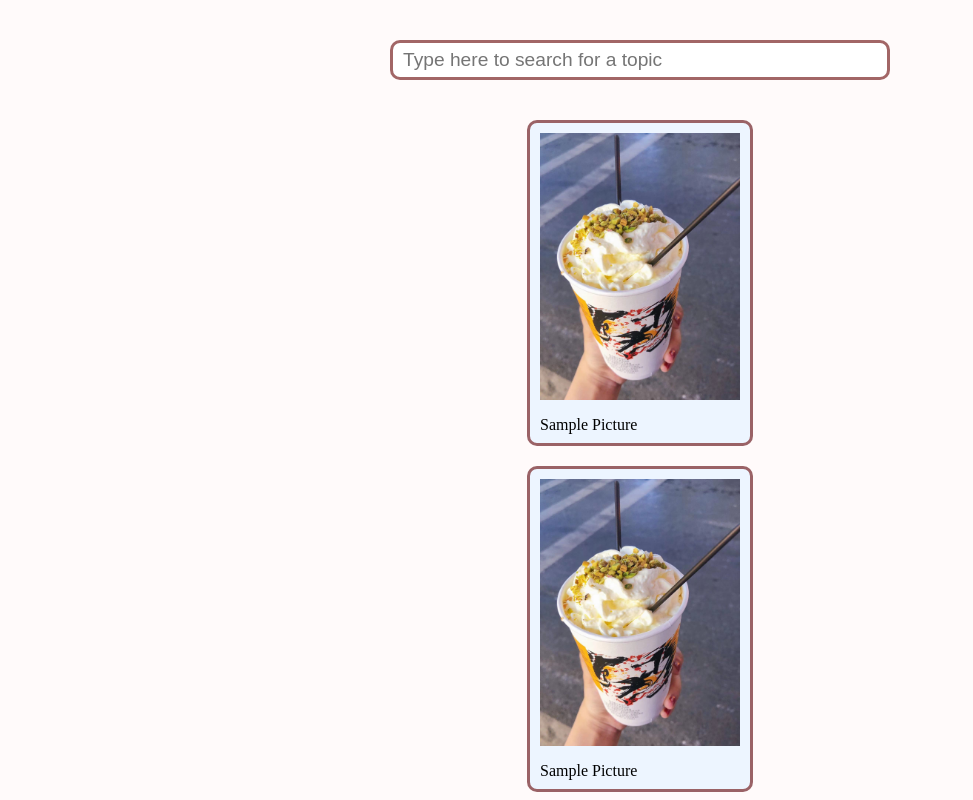
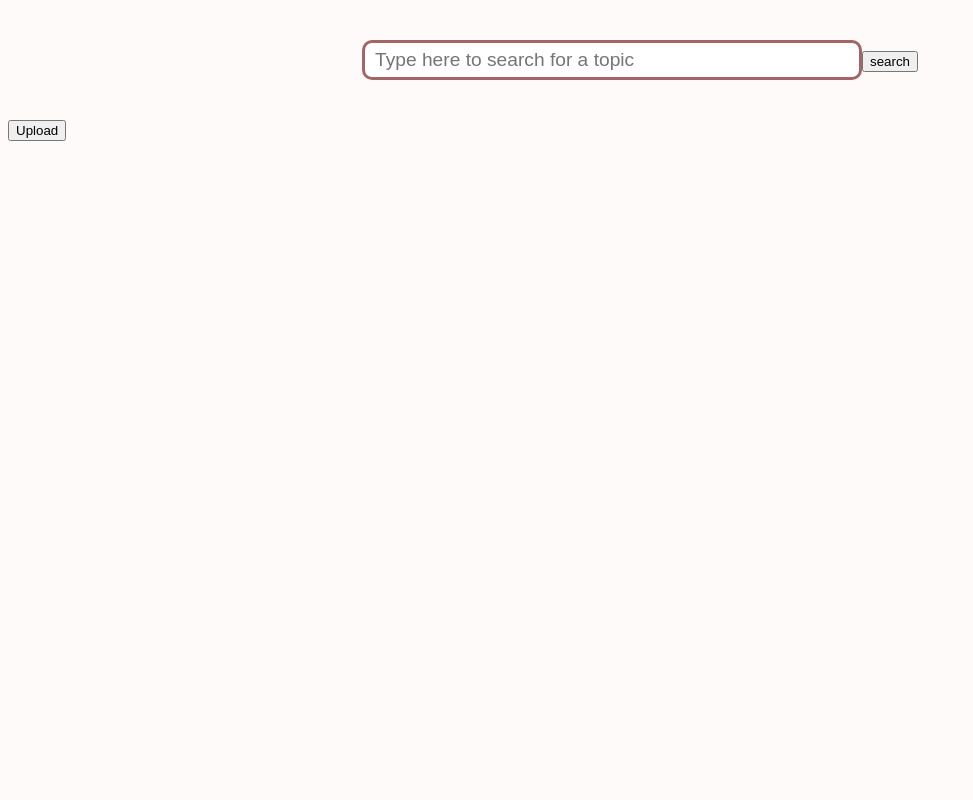
Before and after one commit to yunqiu21/reco, a React (Create React App) app: page / in a window 1280 px wide. Shown: the top 800 px of the page, without its empty margins (0-973 px from the left). Built offline with nearby package versions, Linux system fonts and the light colour scheme.

Commit message:
implemented crude structure of upload and changed render() in class app

```diff
--- a/src/App.js
+++ b/src/App.js
@@ -23,34 +23,63 @@ class Post extends React.Component {
   }
 }
 
-class SearchBox extends React.Component {
-
-  render() {
+function SearchBox() {
     return (
       <div className="search">
-        <input
+        <form classname = "search=form">
+          <input
+          classname = "seach-bar"
           type="search"
           placeholder="Type here to search for a topic"
-        />
+          />
+          <button classname = "search-button" type = "submit">
+          search
+          </button>
+        </form>
       </div>
-
-    )
-  }
+    );
 }
 
 class App extends React.Component {
-  renderPost(i) {
-    return (
-      <Post key={i} />
-    )
+  constructor(props) {
+    super(props)
+    this.state = {
+      foods: [],
+      drinks: [],
+      show_foods: true,
+      show_drinks: true
+    }
   }
+
+  renderPosts(catagory) {
+
+    let postArr = catagory.map((post,index) => {
+      return (
+        <Post key = {index}/>
+      )
+    });
+    return <ul>{postArr}</ul>
+  }
+
+  addNewPost() {
+    // tbd: upload currently add to foods.
+    let posts = this.state.foods;
+    posts.unshift(Post);
+    this.setState({
+      posts: posts,
+    });
+  }
+
   render() {
+    //tbd: currently displays foods.
+    let catagory = this.state.foods;
     return (
       <div>
-        <SearchBox />
-        {this.renderPost(1)}
-        {this.renderPost(2)}
-        {this.renderPost(3)}
+        <SearchBox/>
+        <button onClick = {() => this.addNewPost()} >
+        Upload
+        </button>
+        {this.renderPosts(catagory)}
       </div>
     );
   }
```
